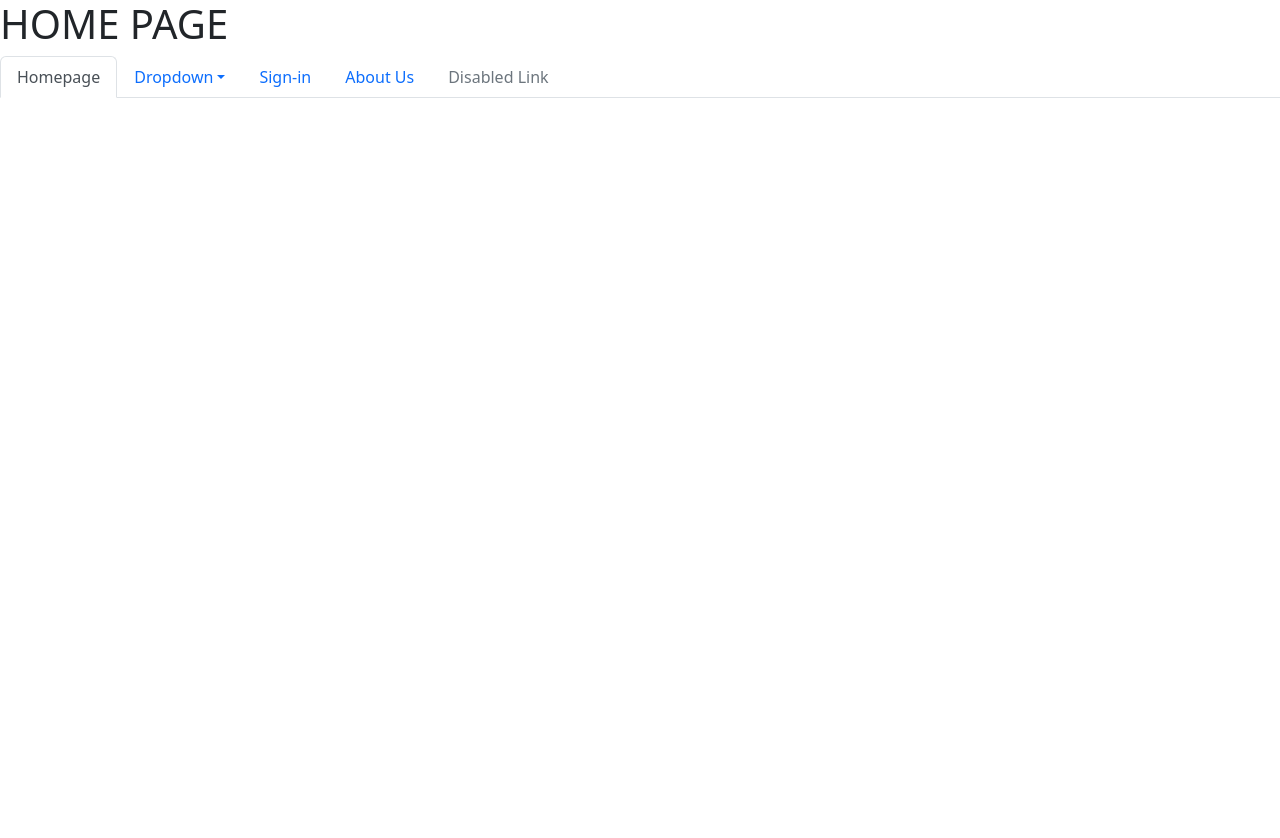
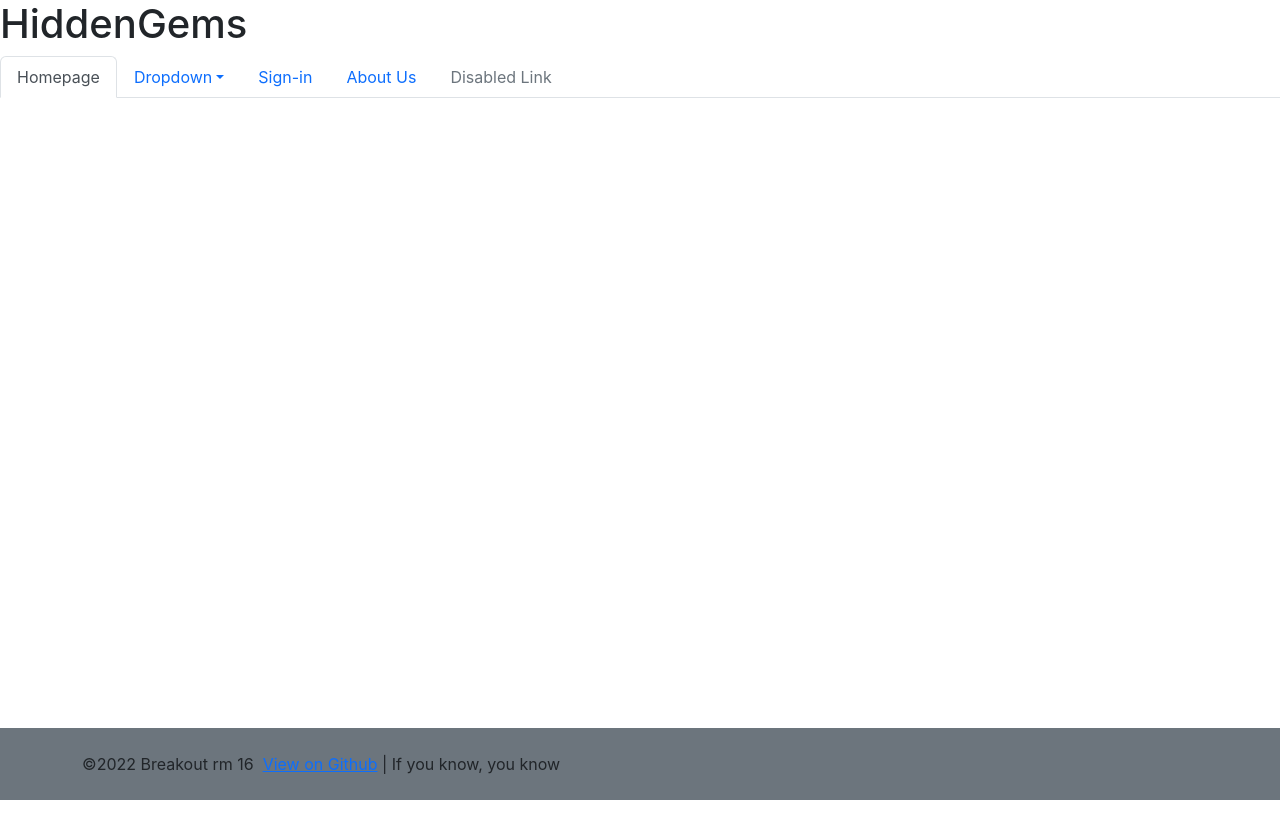
Before and after one commit to francisca-hernandez/Hidden-Gems, a React (Create React App) app in the folder client/: page / in a window 1280 px wide. Shown: the top 838 px of the page. Before the commit the page ends 800 px from the top, so only its background shows below. Built offline with nearby package versions, Linux system fonts and the light colour scheme.

Commit message:
added footer

```diff
--- a/client/public/index.html
+++ b/client/public/index.html
@@ -24,10 +24,12 @@
       work correctly both with client-side routing and a non-root public URL.
       Learn how to configure a non-root public URL by running `npm run build`.
     -->
+
+    <!-- Stylesheet -->
     <title>HiddenGems - Oregon</title>
   </head>
   <body>
-    <h1>HOME PAGE</h1>
+    <h1>HiddenGems</h1>
     <noscript>You need to enable JavaScript to run this app.</noscript>
     <div id="root"></div>
     <!--
--- a/client/src/App.css
+++ b/client/src/App.css
@@ -36,3 +36,10 @@
     transform: rotate(360deg);
   }
 }
+
+
+body {
+  margin: 0;
+  padding: 0;
+  height:1000px;
+ }
--- a/client/src/App.js
+++ b/client/src/App.js
@@ -1,23 +1,41 @@
 import React from 'react';
 
+//Routes
+//import { BrowserRouter as Router, Routes, Route } from 'react-router-dom';
+
 // import logo from './logo.svg';
-// import './App.css';
+import './App.css';
 
 import Navbar from './components/Navbar';
+import Footer from './components/Footer';
+
+//import Login from './pages/Login';
+//import Signup from './pages/Signup';
+//import About from './pages/About';
+//import Contact from './pages/Contact';
+
 
 
 function App() {
   return (
-    <div>
 
-     <Navbar></Navbar>
+   <div>
+
+<Navbar></Navbar>
+
+<main>
+
+</main>
+
+<Footer/>
 
     </div>
+
+
+
+
+
   );
 }
 
 export default App;
-
-
-
-{/* Hidden Gems */ }
--- /dev/null
+++ b/client/src/components/Footer/index.js
@@ -0,0 +1,20 @@
+import React from 'react';
+
+const Footer = () => {
+    return (
+        <footer className="w-100 mt-auto bg-secondary p-4 fixed-bottom ">
+            <div className="container">
+                &copy;{new Date().getFullYear()} Breakout rm 16
+                &nbsp;
+
+                <a href="" target="_blank">View on Github</a> | If you know, you know
+
+            </div>
+        </footer>
+
+
+
+    );
+};
+
+export default Footer;
--- a/client/src/components/Navbar/index.js
+++ b/client/src/components/Navbar/index.js
@@ -33,8 +33,8 @@ import {
             Dropdown
           </DropdownToggle>
           <DropdownMenu>
-            <DropdownItem header>Header</DropdownItem>
-            <DropdownItem disabled>Action</DropdownItem>
+            {/* <DropdownItem header>Header</DropdownItem> */}
+
             <DropdownItem>Another Action</DropdownItem>
             <DropdownItem divider />
             <DropdownItem>Another Action</DropdownItem>
@@ -55,5 +55,4 @@ import {
     );
   }
 
-
-export default Navbar;
+  export default Navbar;
--- a/client/src/index.js
+++ b/client/src/index.js
@@ -2,10 +2,10 @@ import React from 'react';
 import ReactDOM from 'react-dom/client';
 
 //Bootstarp CSS
-//import "bootstrap/dist/css/bootstrap.min.css";
+import "bootstrap/dist/css/bootstrap.min.css";
 //
 //Bootstrap Bundle JS
-//import "bootstrap/dist/js/bootstrap.bundle.min";
+import "bootstrap/dist/js/bootstrap.bundle.min";
 import './index.css';
 
 
```
